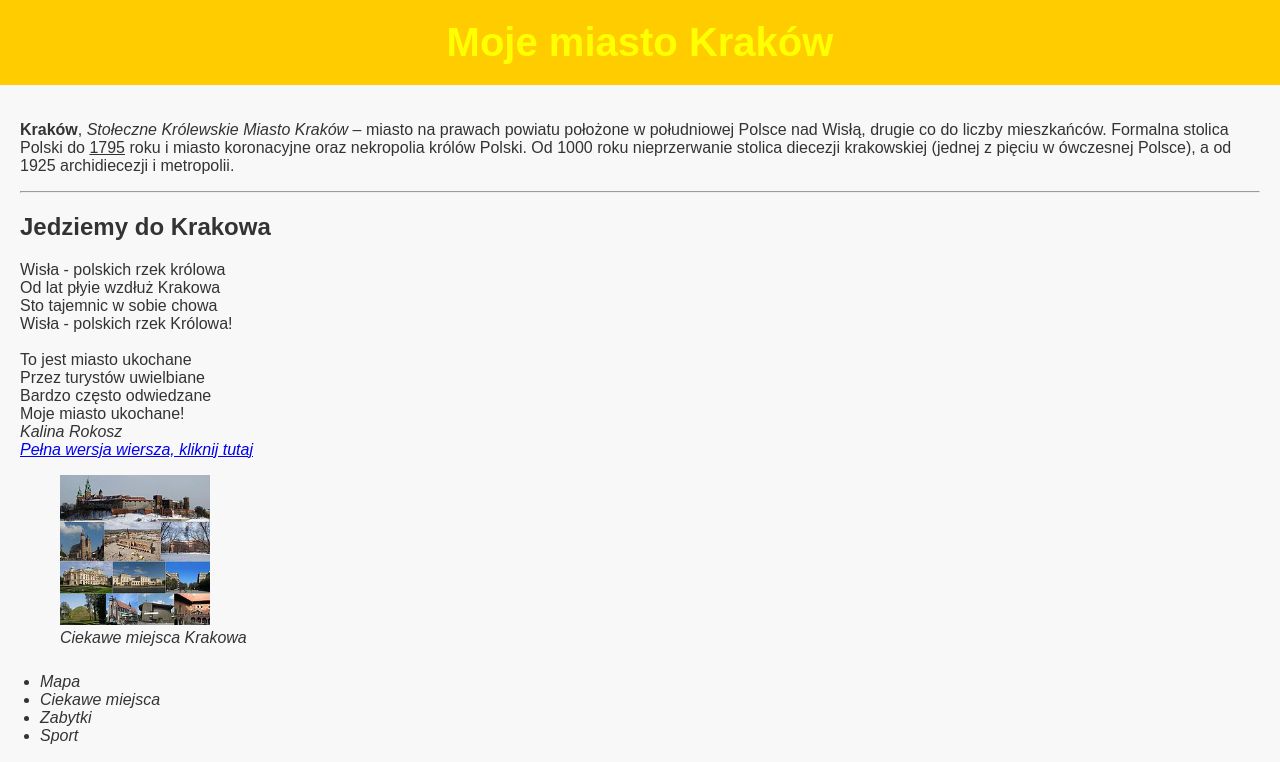
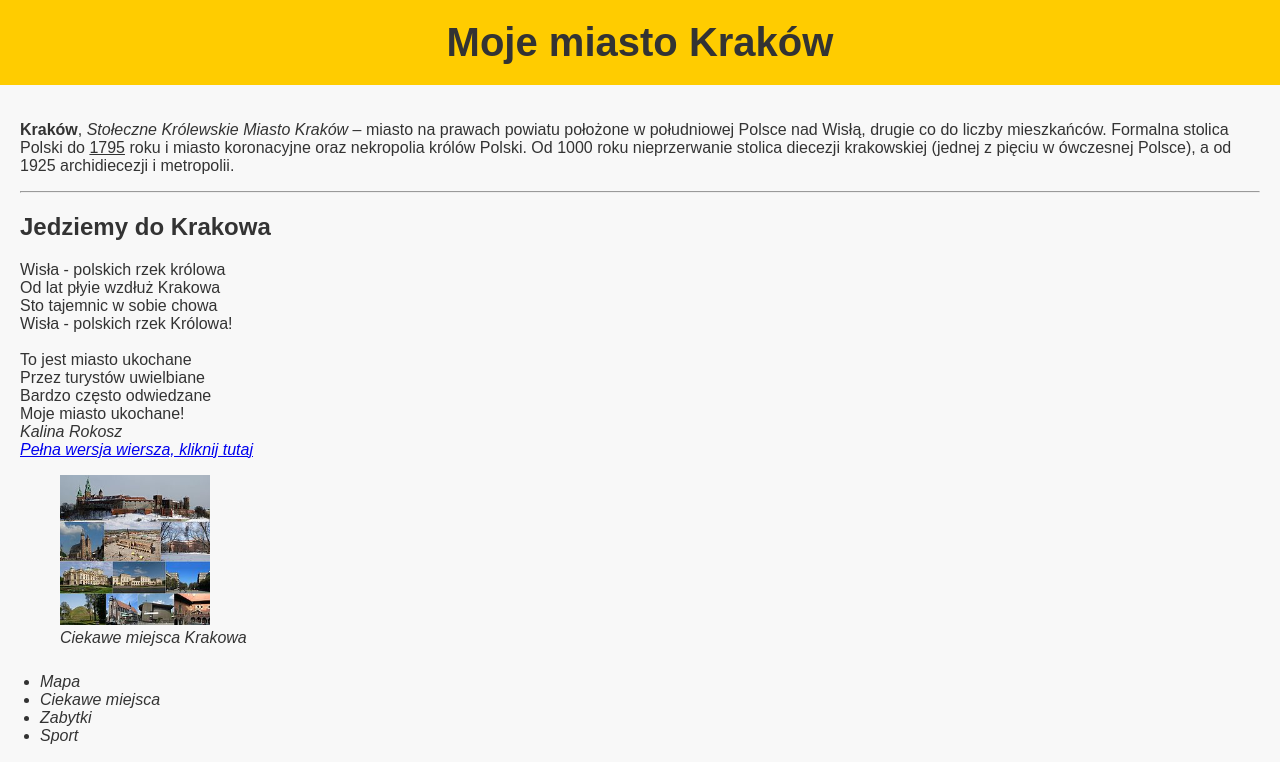
Before and after one commit to WeronikaGrochal/3c1.Krakow, a plain HTML site: page index.html in a window 1280 px wide. Shown: the top 762 px of the page. Drawn offline with Linux system fonts and the light colour scheme.

Commit message:
Update index.html

```diff
--- a/index.html
+++ b/index.html
@@ -4,15 +4,10 @@
 			<meta charset="UTF-8">
 			<link rel="stylesheet" href="styles.css">
 			<title>Kraków 3c1</title>
-			<style>
-				h1{
-					color:green;
-				}
-			</style>
 	</head>
 	<body>
 			<header>
-					<h1 style="color:yellow;">Moje miasto Kraków</h1>
+					<h1>Moje miasto Kraków</h1>
 			</header>
 			<main>
 					<p>
```
